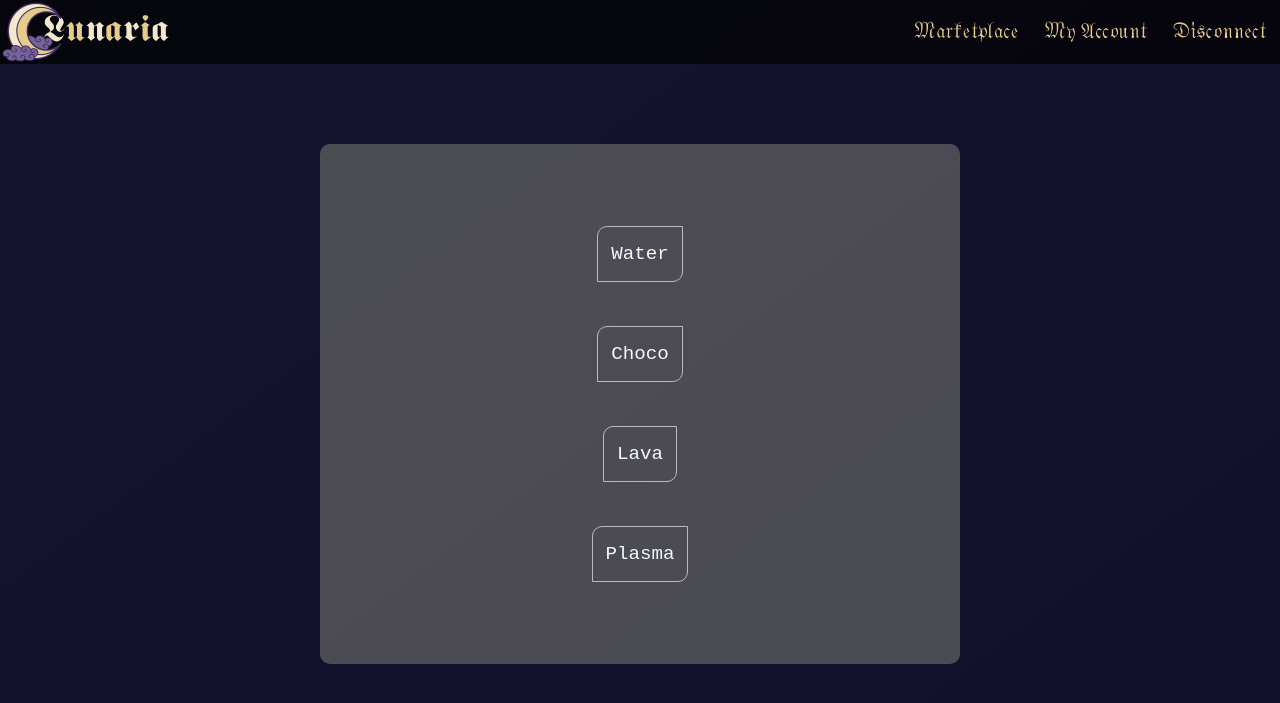
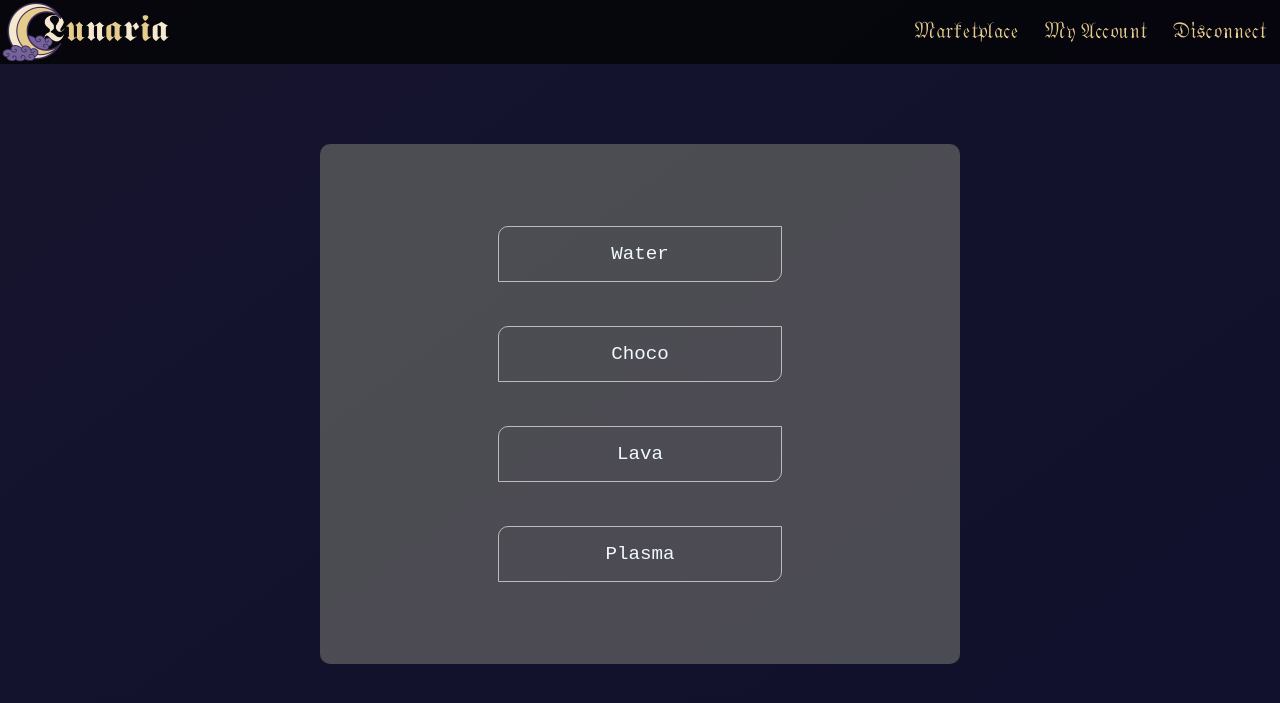
Before and after one commit to nmarrocchi/Lunaria, a PHP site: page /marketplace.php in a window 1280 px wide. Shown: the top 703 px of the page. Run offline with PHP 8.4, Linux system fonts and the light colour scheme; the visitor is signed in with stand-in values (Sample User, id 1); data that the repository does not hold is empty.

Commit message:
tabHeader width on fishs hide

```diff
--- a/style/marketplace.css
+++ b/style/marketplace.css
@@ -22,6 +22,7 @@
 }
 
 .tabHeader{
+  width: 20vw;
   border-radius: 10px 0px;
   border: double rgb(187, 187, 187) 1px;
   font-size: larger;
```
